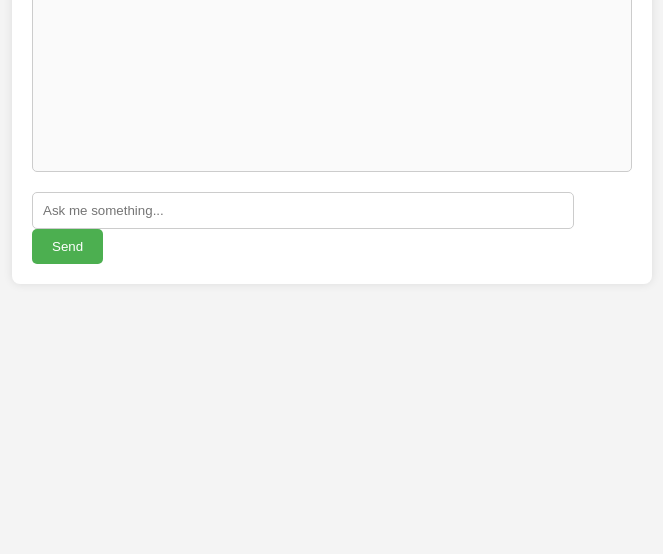
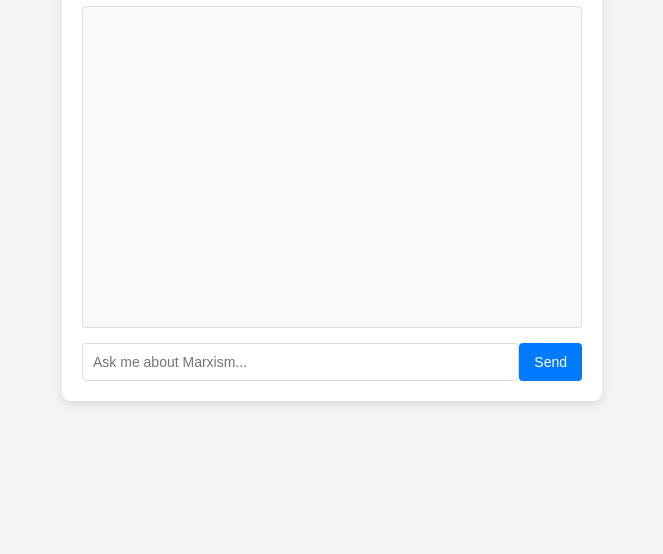
Before and after one commit to Cappity/marxist-ideology-chatbot, a website: page index.html in a window 1280 px wide. Shown: the part 246-800 px from the top of the page, without its empty margins (308-971 px from the left). Drawn offline with Linux system fonts and the light colour scheme.

Commit message:
Update index.html

```diff
--- a/index.html
+++ b/index.html
@@ -8,117 +8,115 @@
     body {
       font-family: Arial, sans-serif;
       background-color: #f4f4f4;
+      margin: 0;
+      padding: 0;
+      display: flex;
+      justify-content: center;
+      align-items: center;
+      height: 100vh;
+    }
+    .chat-container {
+      background: white;
+      border-radius: 8px;
       padding: 20px;
+      width: 100%;
+      max-width: 500px;
+      box-shadow: 0 4px 10px rgba(0, 0, 0, 0.1);
     }
-
-        #chat-container {
-            max-width: 600px;
-            margin: 0 auto;
-            padding: 20px;
-            background-color: white;
-            border-radius: 8px;
-            box-shadow: 0 0 10px rgba(0, 0, 0, 0.1);
+    h1 {
+      text-align: center;
     }
-
-        #chat-box {
+    .chatbox {
       height: 300px;
       overflow-y: auto;
-            margin-bottom: 20px;
-            padding-right: 10px;
-            border: 1px solid #ccc;
-            border-radius: 5px;
-            background-color: #fafafa;
+      border: 1px solid #ddd;
+      margin-bottom: 15px;
+      padding: 10px;
+      background-color: #f9f9f9;
+      border-radius: 4px;
     }
-
-        #user-input {
-            width: calc(100% - 80px);
+    .user-message {
+      text-align: right;
+      color: #007bff;
+    }
+    .bot-message {
+      text-align: left;
+      color: #28a745;
+    }
+    .input-container {
+      display: flex;
+      justify-content: space-between;
+    }
+    input[type="text"] {
+      width: 85%;
       padding: 10px;
-            border-radius: 5px;
-            border: 1px solid #ccc;
-            margin-right: 10px;
+      font-size: 14px;
+      border: 1px solid #ddd;
+      border-radius: 4px;
     }
-
-        #send-button {
-            padding: 10px 20px;
-            background-color: #4CAF50;
+    button {
+      padding: 10px 15px;
+      font-size: 14px;
+      background-color: #007bff;
       color: white;
       border: none;
-            border-radius: 5px;
+      border-radius: 4px;
       cursor: pointer;
     }
-
-        .message {
-            margin: 10px 0;
-        }
-
-        .user-message {
-            text-align: right;
-            background-color: #e4f7e4;
-            padding: 10px;
-            border-radius: 5px;
-            display: inline-block;
-            max-width: 80%;
-        }
-
-        .bot-message {
-            text-align: left;
-            background-color: #f1f1f1;
-            padding: 10px;
-            border-radius: 5px;
-            display: inline-block;
-            max-width: 80%;
+    button:hover {
+      background-color: #0056b3;
     }
   </style>
 </head>
 <body>
-
-    <div id="chat-container">
-        <h2>Marxist Ideology Chatbot</h2>
-        <div id="chat-box"></div>
-
-        <input type="text" id="user-input" placeholder="Ask me something..." />
-        <button id="send-button" onclick="askQuestion()">Send</button>
+  <div class="chat-container">
+    <h1>Marxist Ideology Chatbot</h1>
+    <div class="chatbox" id="chatbox"></div>
+    <div class="input-container">
+      <input type="text" id="userMessage" placeholder="Ask me about Marxism..." />
+      <button onclick="askQuestion()">Send</button>
+    </div>
   </div>
 
   <script>
-        // Function to display messages in the chat
-        function displayMessage(message, sender) {
-            const chatBox = document.getElementById('chat-box');
-            const messageDiv = document.createElement('div');
-            messageDiv.classList.add('message');
-            messageDiv.classList.add(sender + '-message');
-            messageDiv.textContent = message;
-            chatBox.appendChild(messageDiv);
-            chatBox.scrollTop = chatBox.scrollHeight;
-        }
+    async function askQuestion() {
+      const userMessage = document.getElementById("userMessage").value;
+      if (userMessage.trim() === "") return;
+      const chatbox = document.getElementById("chatbox");
 
-        // Function to handle user input and fetch response from the backend
-        async function askQuestion() {
-            const userInput = document.getElementById('user-input').value;
-            if (!userInput) return;
+      // Display the user's message
+      chatbox.innerHTML += `<p class="user-message"><strong>You:</strong> ${userMessage}</p>`;
 
-            displayMessage(userInput, 'user');
-            document.getElementById('user-input').value = ''; // Clear input field
+      // Clear the input field
+      document.getElementById("userMessage").value = "";
 
+      // Scroll to the bottom
+      chatbox.scrollTop = chatbox.scrollHeight;
+
+      // Fetch the response from the Netlify function
       try {
         const response = await fetch('https://marxist-ideology-chatbot.netlify.app/.netlify/functions/chatbot', {
           method: 'POST',
           headers: {
-                        'Content-Type': 'application/json',
+            'Content-Type': 'application/json'
           },
-                    body: JSON.stringify({ userMessage: userInput })
+          body: JSON.stringify({ userMessage })
         });
 
         const data = await response.json();
-                if (data.response) {
-                    displayMessage(data.response, 'bot');
+
+        if (response.ok) {
+          // Display the chatbot's response
+          chatbox.innerHTML += `<p class="bot-message"><strong>Bot:</strong> ${data.response}</p>`;
         } else {
-                    displayMessage('Sorry, I could not understand your request.', 'bot');
+          chatbox.innerHTML += `<p class="bot-message"><strong>Bot:</strong> Error: Could not fetch response</p>`;
         }
       } catch (error) {
-                console.error('Error:', error);
-                displayMessage('Sorry, something went wrong. Please try again later.', 'bot');
+        chatbox.innerHTML += `<p class="bot-message"><strong>Bot:</strong> Error: Could not fetch response</p>`;
       }
+
+      // Scroll to the bottom
+      chatbox.scrollTop = chatbox.scrollHeight;
     }
   </script>
 </body>
```
Lines whose indentation alone changed are shown as unchanged.
